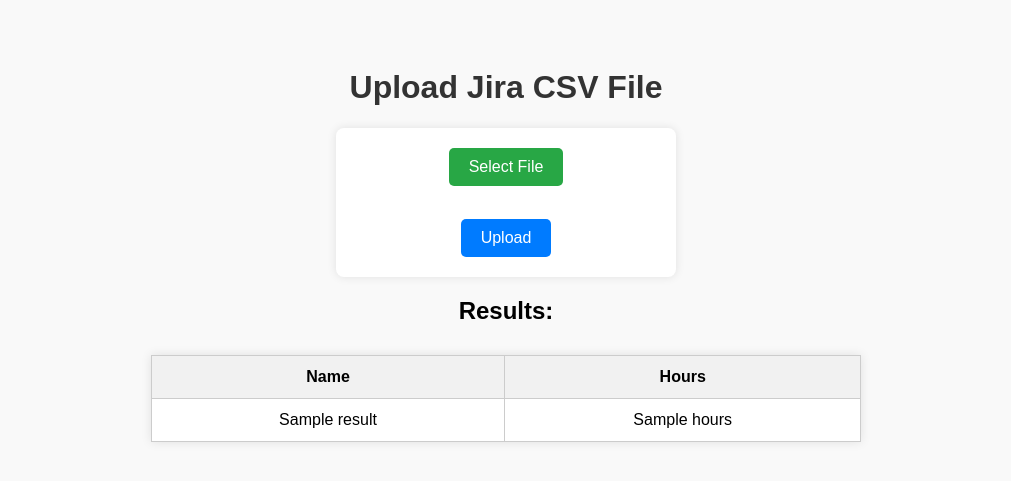
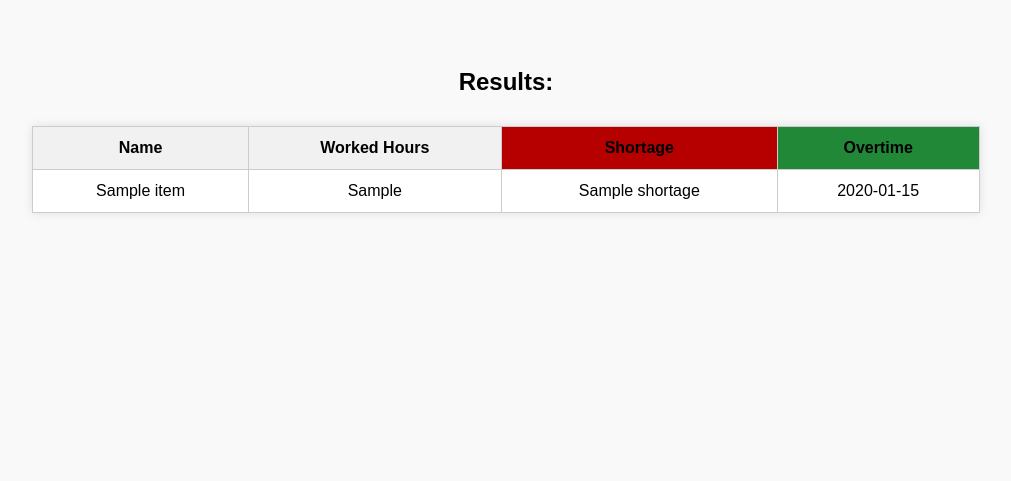
Before and after one commit to sajjadzolghadr/Jira-Time-Calculation, a Django app: template jiraTimeCalculate/templates/jira.html in a window 1280 px wide. Shown: the top 481 px of the page, without its empty margins (134-1145 px from the left). Run offline with Django 4.2, Linux system fonts and the light colour scheme; tables that the repository leaves empty hold one stand-in row (values such as "Sample post"); the template is opened without the code that fills it: values that come from a table or form of the project are taken from there, most other values are stand-ins (such as "Sample title", 1, 10 or a date in 2020).

Commit message:
add Shortage and Overtime

```diff
--- a/jiraTimeCalculate/jira/forms.py
+++ b/jiraTimeCalculate/jira/forms.py
@@ -3,3 +3,4 @@ from .models import UploadedFile
 
 class UploadCSVForm(forms.Form):
     file = forms.FileField()
+    monthly_work_hours = forms.IntegerField(label='Monthly Work Hours')
--- a/jiraTimeCalculate/templates/jira.html
+++ b/jiraTimeCalculate/templates/jira.html
@@ -17,7 +17,7 @@
             margin: 20px auto;
             padding: 20px;
             background: #fff;
-            width: 300px;
+            width: 320px;
             border-radius: 8px;
             box-shadow: 0 0 10px rgba(0,0,0,0.1);
         }
@@ -34,8 +34,8 @@
         .custom-file-upload:hover {
             background-color: #218838;
         }
-        input[type="file"] {
-            display: none; /* مخفی کردن input اصلی */
+        input[type="file"], input[type="number"] {
+            display: none;
         }
         button {
             background-color: #007bff;
@@ -51,7 +51,7 @@
         }
         table {
             margin: 30px auto;
-            width: 60%;
+            width: 80%;
             border-collapse: collapse;
             background-color: #fff;
             box-shadow: 0 0 10px rgba(0,0,0,0.1);
@@ -64,13 +64,20 @@
         th {
             background-color: #f1f1f1;
         }
+        thead tr th:nth-child(3){
+           background-color: #b60000;
+        }
+
+        thead tr th:nth-child(4){
+           background-color: #218838;
+        }
     </style>
 </head>
 <body>
 
-    <h1>Upload Jira CSV File</h1>
+    <h1 id="main-title">Upload Jira CSV File</h1>
 
-    <form method="POST" enctype="multipart/form-data">
+    <form id="upload-form" method="POST" enctype="multipart/form-data">
         {% csrf_token %}
 
         <label for="file-upload" class="custom-file-upload">
@@ -79,6 +86,8 @@
         {{ form.file }}
 
         <br><br>
+
+        <input type="number" name="monthly_work_hours" placeholder="Enter monthly hours" required style="display:block; margin: 10px auto; padding: 10px; width: 80%;">
 
         <button type="submit">Upload</button>
     </form>
@@ -89,22 +98,46 @@
             <thead>
                 <tr>
                     <th>Name</th>
-                    <th>Hours</th>
+                    <th>Worked Hours</th>
+                    <th>Shortage </th>
+                    <th>Overtime </th>
                 </tr>
             </thead>
             <tbody>
-                {% for name, hours in result %}
+                {% for item in result %}
                     <tr>
-                        <td>{{ name }}</td>
-                        <td>{{ hours }}</td>
+                        <td>{{ item.name }}</td>
+                        <td>{{ item.worked_hours }}</td>
+                        <td>{{ item.shortage }}</td>
+                        <td>{{ item.overtime }}</td>
                     </tr>
                 {% endfor %}
             </tbody>
         </table>
+        <script>
+            document.addEventListener('DOMContentLoaded', function() {
+                var form = document.getElementById('upload-form');
+                var title = document.getElementById('main-title');
+
+
+                form.style.opacity = '1';
+                title.style.opacity = '1';
+
+                setTimeout(function() {
+                    form.style.opacity = '0';
+                    title.style.opacity = '0';
+
+                    setTimeout(function() {
+                        form.style.display = 'none';
+                        title.style.display = 'none';
+                    }, 2500);
+                }, 500);
+            });
+        </script>
     {% endif %}
 
+
     <script>
-        // وقتی روی label کلیک میشه، input باز بشه
         document.querySelector('.custom-file-upload').addEventListener('click', function() {
             document.querySelector('input[type="file"]').click();
         });
```
Also changed, not shown: jiraTimeCalculate/jira/views.py (+13 -1 lines).
